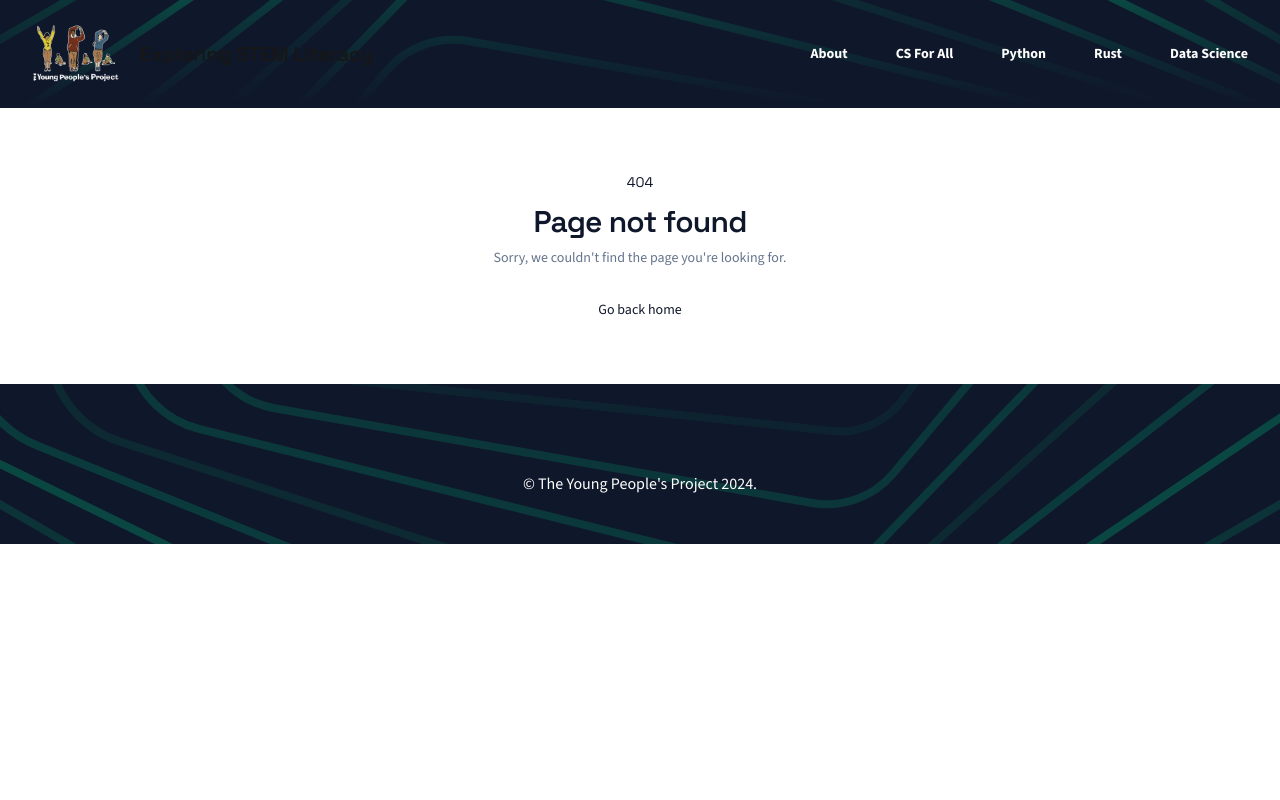
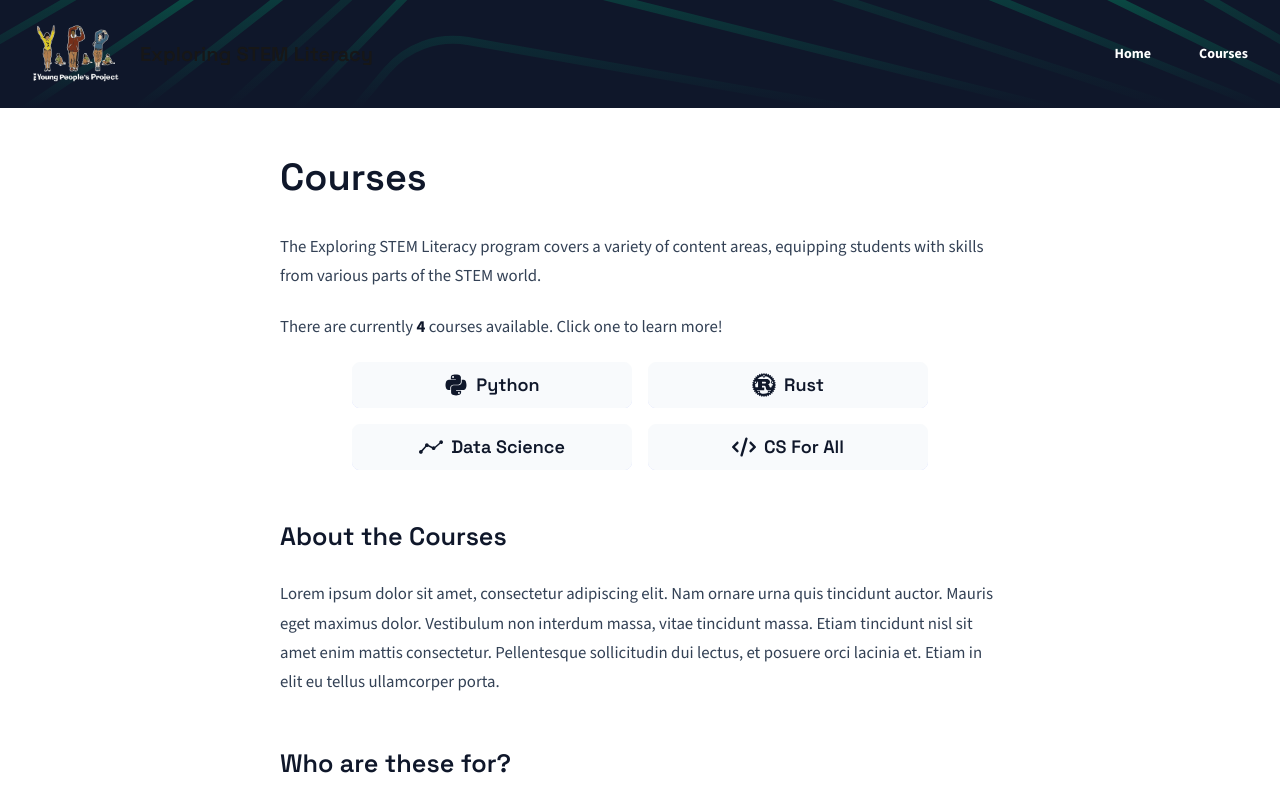
Before and after one commit to ypp-codes/exploring-stem-literacy, a Next.js app: page /courses in a window 1280 px wide. Before the commit this address had no page. Shown: the top 800 px of the page. Built offline with nearby package versions, Linux system fonts and the light colour scheme.

Commit message:
create initial design for new /courses page

```diff
--- /dev/null
+++ b/app/courses/page.mdx
@@ -0,0 +1,35 @@
+import MdxLayout from "@/components/MdxLayout"
+import CourseCard from "@/components/CourseCard"
+import { FaPython } from "react-icons/fa"
+import { FaRust } from "react-icons/fa"
+import { SlGraph } from "react-icons/sl";
+import { FaCode } from "react-icons/fa6";
+
+# Courses
+
+The Exploring STEM Literacy program covers a variety of content areas, equipping students with skills from various parts of the STEM world.
+
+There are currently <strong>4</strong> courses available. Click one to learn more!
+
+<div className="grid max-w-sm sm:max-w-xl m-auto grid-cols-1 sm:grid-cols-2 gap-4">
+<CourseCard name="Python" href="/courses/python" icon={FaPython}/>
+<CourseCard name="Rust" href="/courses/rust" icon={FaRust}/>
+<CourseCard name="Data Science" href="/courses/data-science" icon={SlGraph}/>
+<CourseCard name="CS For All" href="/courses/cs-for-all" icon={FaCode}/>
+</div>
+
+
+## About the Courses
+Lorem ipsum dolor sit amet, consectetur adipiscing elit. Nam ornare urna quis tincidunt auctor. Mauris eget maximus dolor. Vestibulum non interdum massa, vitae tincidunt massa. Etiam tincidunt nisl sit amet enim mattis consectetur. Pellentesque sollicitudin dui lectus, et posuere orci lacinia et. Etiam in elit eu tellus ullamcorper porta.
+
+## Who are these for?
+Lorem ipsum dolor sit amet, consectetur adipiscing elit. Nam ornare urna quis tincidunt auctor. Mauris eget maximus dolor. Vestibulum non interdum massa, vitae tincidunt massa. Etiam tincidunt nisl sit amet enim mattis consectetur. Pellentesque sollicitudin dui lectus, et posuere orci lacinia et. Etiam in elit eu tellus ullamcorper porta.
+
+## Video
+Lorem ipsum dolor sit amet, consectetur adipiscing elit. Nam ornare urna quis tincidunt auctor. Mauris eget maximus dolor. Vestibulum non interdum massa, vitae tincidunt massa. Etiam tincidunt nisl sit amet enim mattis consectetur. Pellentesque sollicitudin dui lectus, et posuere orci lacinia et. Etiam in elit eu tellus ullamcorper porta.
+
+export default function Page({children}) {
+	return <MdxLayout>
+		{children}
+	</MdxLayout>
+}
--- /dev/null
+++ b/components/CourseCard.tsx
@@ -0,0 +1,25 @@
+import Link from "next/link";
+import React from "react";
+
+interface CourseCardProps {
+	children?: React.ReactNode;
+	name?: string;
+	icon?: React.ElementType;
+	href?: string;
+}
+
+const CourseCard: React.FC<CourseCardProps> = (props: CourseCardProps) => {
+	return (
+		<Link href={props.href || "#"} className="rounded-lg" passHref>
+			<div className="text-center hover:cursor-pointer border border-slate-50 hover:border hover:border-slate-200 bg-slate-50 rounded-lg py-2 transition">
+				<h2 className="m-0 text-lg flex items-center justify-center gap-2 px-2">
+					{props.icon && <props.icon className="text-2xl" />}
+					{props.name}
+				</h2>
+				{props.children}
+			</div>
+		</Link>
+	);
+}
+
+export default CourseCard;
--- a/components/Header.tsx
+++ b/components/Header.tsx
@@ -14,18 +14,14 @@ import {
 import { usePathname } from 'next/navigation'
 
 const navigation = [
-	{ name: 'About', href: '/' },
-	{ name: 'CS For All', href: '/courses/cs-for-all' },
-	{ name: 'Python', href: '/courses/python' },
-	{ name: 'Rust', href: '/courses/rust' },
-	{ name: 'Data Science', href: '/courses/data-science' },
+	{ name: 'Home', href: '/' },
+	{ name: 'Courses', href: '/courses/' },
 ]
 
 const Header: React.FC = () => {
 	const [mobileMenuOpen, setMobileMenuOpen] = useState(false)
 
 	const isHomePage = usePathname() === '/';
-
 
 	return <>
 		<header
--- a/components/MdxLayout.tsx
+++ b/components/MdxLayout.tsx
@@ -18,7 +18,7 @@ export default function MdxLayout({ children, className }: { children: React.Rea
       'prose-pre:rounded-xl prose-pre:bg-slate-900 prose-pre:shadow-lg',
       // hr
       'prose-hr:border-slate-300',
-				'prose-par: '
+      'prose-par: text-[1.05rem]'
     )}>
       {children}
     </div>
--- a/package.json
+++ b/package.json
@@ -24,6 +24,7 @@
     "next-mdx-remote": "^5.0.0",
     "react": "^18",
     "react-dom": "^18",
+    "react-icons": "^5.3.0",
     "sharp": "^0.33.5"
   },
   "devDependencies": {
```
Also changed, not shown: tsconfig.json (+8 -1 lines), app/courses/cs-for-all/[lesson]/layout.tsx (renamed from app/courses/cs-for-all/layout.tsx), app/courses/data-science/[lesson]/layout.tsx (renamed from app/courses/data-science/layout.tsx), app/courses/python/[lesson]/layout.tsx (renamed from app/courses/python/layout.tsx), app/courses/rust/[lesson]/layout.tsx (renamed from app/courses/rust/layout.tsx), 1 other file (tests, documents, lock files or other folders). Lines whose indentation alone changed are shown as unchanged.
